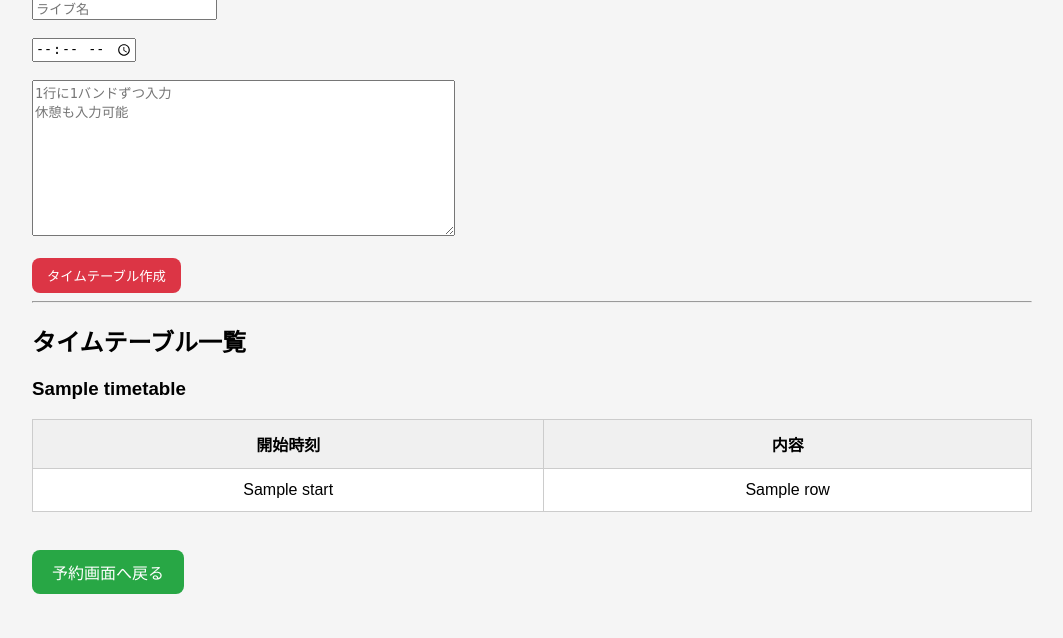
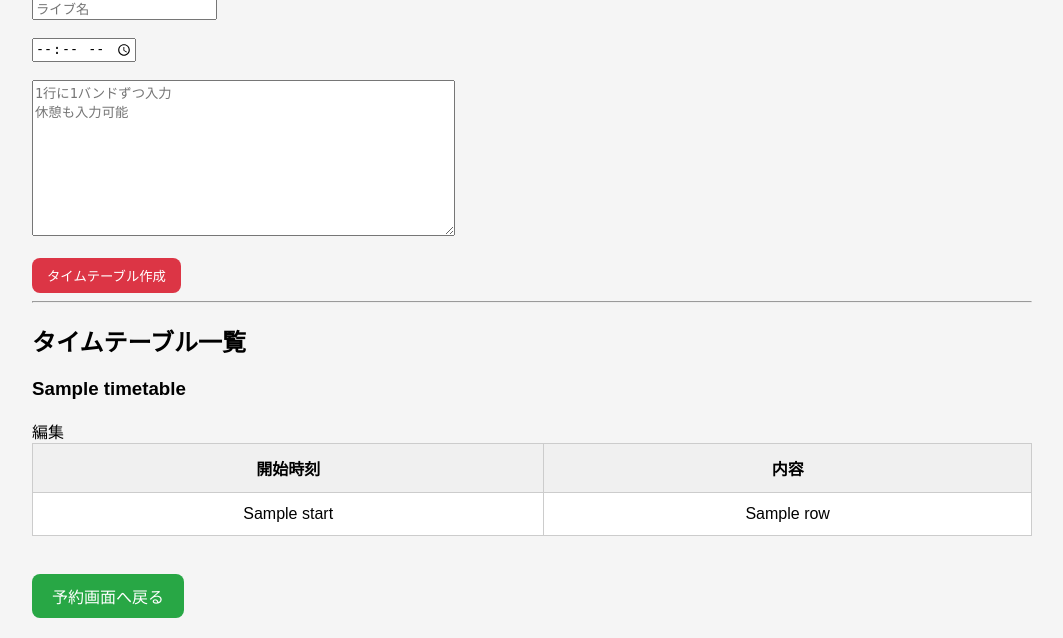
Before and after one commit to ttk331/club-room, a Flask app: page /admin in a window 1280 px wide. Shown: the part 1575-2213 px from the top of the page, without its empty margins (108-1171 px from the left). Before the commit the page ends 2169 px from the top, so only its background shows below. Run offline with Flask 3, Linux system fonts and the light colour scheme; a database or web service that is not in the repository returns one stand-in record (values such as "Sample title").

Commit message:
Update admin.html

```diff
--- a/club-room/templates/admin.html
+++ b/club-room/templates/admin.html
@@ -449,6 +449,14 @@ button{
 
 <h3>{{ t["live_name"] }}</h3>
 
+<form actionble/{{ t['_id'] }}
+
+    <button type="submit">
+        編集
+    </button>
+
+</form>
+
 <table>
 
 <tr>
```
